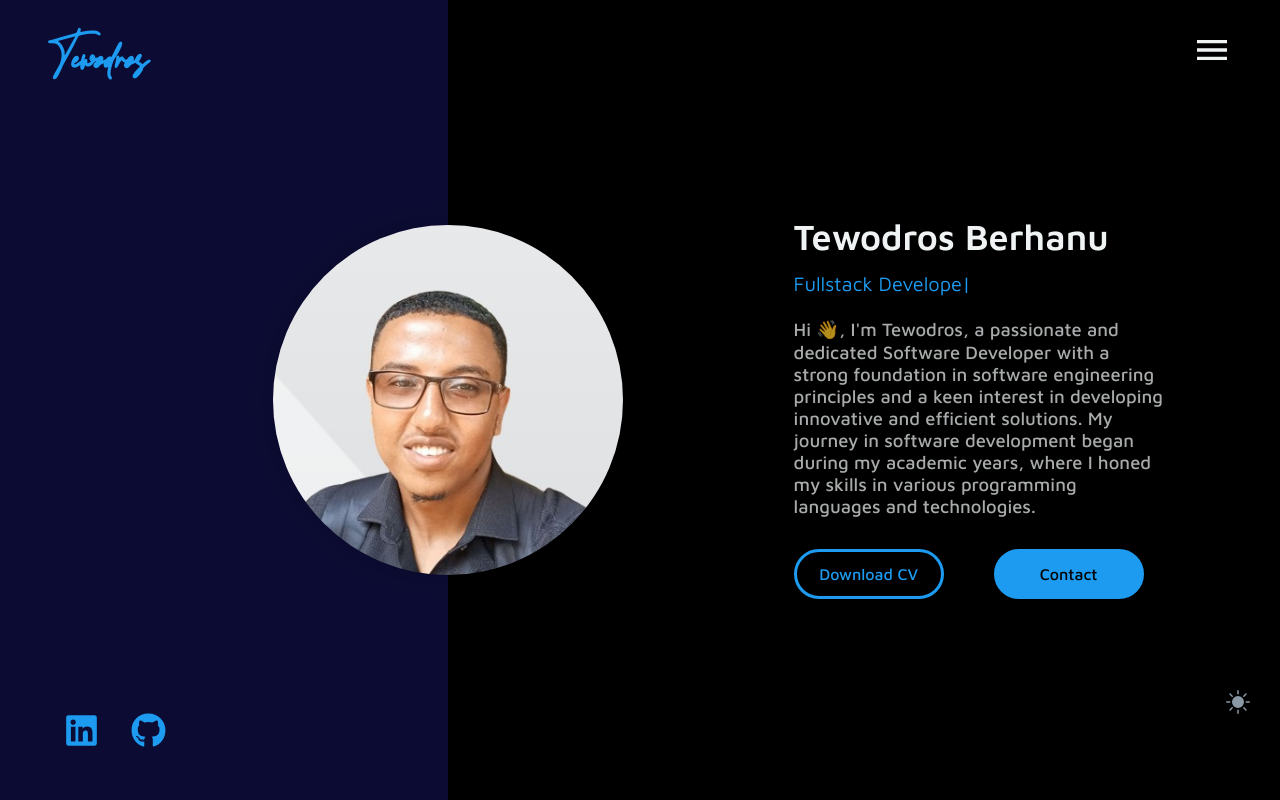
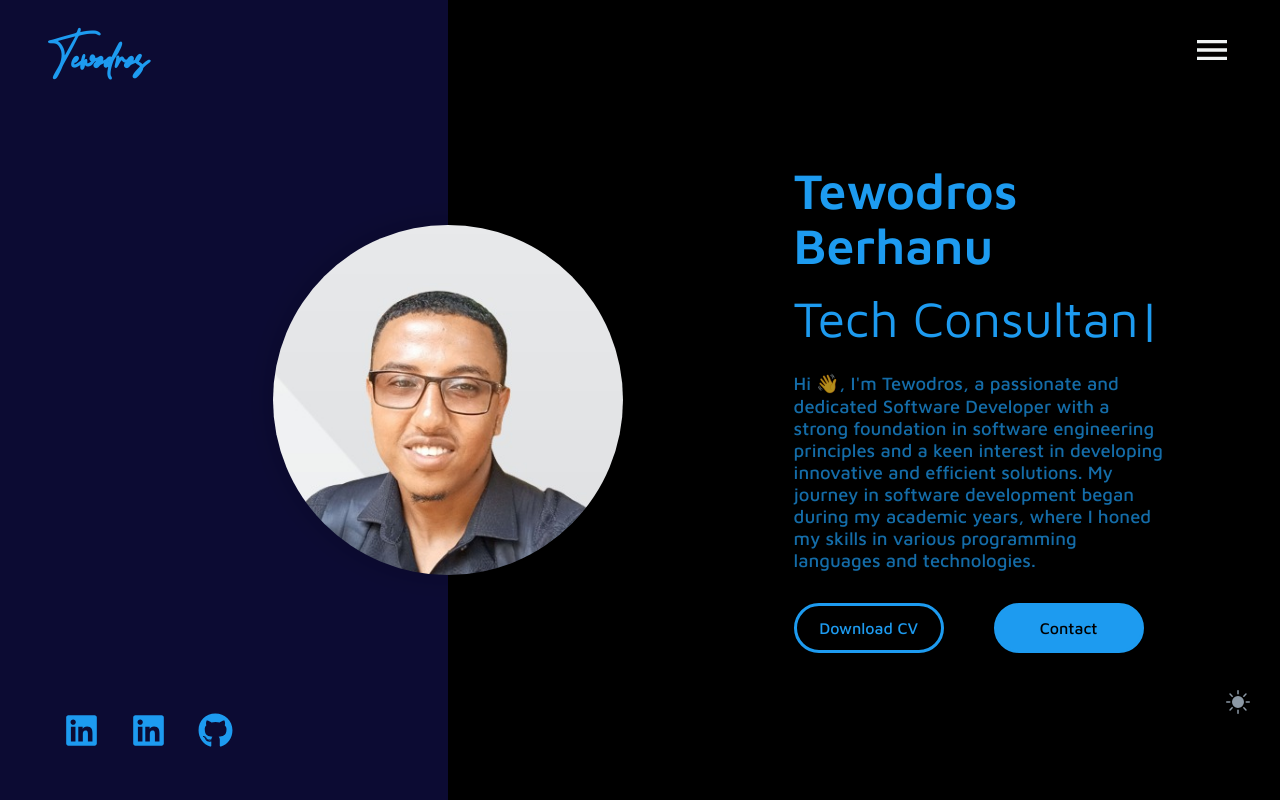
Before and after one commit to tediyo/Personal-Portfolio-Using-React-and-Emailjs, a React (Create React App) app: page / in a window 1280 px wide. Shown: the top 800 px of the page. Built offline with nearby package versions, Linux system fonts and the light colour scheme; no server answers; a web font is replaced by a local one.

Commit message:
Landing page updated

```diff
--- a/src/components/core-ui/landing/landing-ui.js
+++ b/src/components/core-ui/landing/landing-ui.js
@@ -31,6 +31,19 @@ function LandingUI({ theme, drawerOpen, classes }) {
                                     className='landing--social linkedin-icon'
                                     style={{ color: theme.primary }}
                                     aria-label='LinkedIn'
+                                />
+                            </a>
+                        )}
+                           {contactsData.Instagram && (
+                            <a
+                                href={contactsData.Instagram}
+                                target='_blank'
+                                rel='noreferrer'
+                            >
+                                <FaLinkedin
+                                    className='landing--social Instagram-icon'
+                                    style={{ color: theme.primary }}
+                                    aria-label='Instagram'
                                 />
                             </a>
                         )}
@@ -90,19 +103,20 @@ function LandingUI({ theme, drawerOpen, classes }) {
                 >
                     <div
                         className='lcr--content'
-                        style={{ color: theme.tertiary }}
+                        style={{ color: theme.primary }}
                     >
                         {/* <h6 style={{ color: theme.primary }}>{headerData.title}</h6> */}
-                        <h1>{headerData.name}</h1>
+                        <h1 style={{ color: theme.primary, fontSize: '50px' }}>{headerData.name}</h1>
                         <Typed
                             strings={[
-                                'Backend Developer',
-                                'Frontend Developer',
-                                'Fullstack Developer']}
+                                'Fullstack Developer',
+                                'Software Engineer',
+                                'Tech Consultant',
+                                ]}
                             typeSpeed={40}
                             backSpeed={50}
                             className="typed-header"
-                            style={{ color: theme.primary, fontSize: '20px' }}
+                            style={{ color: theme.primary, fontSize: '50px' }}
                             loop
                         />
                         <p>{headerData.desciption}</p>
```
